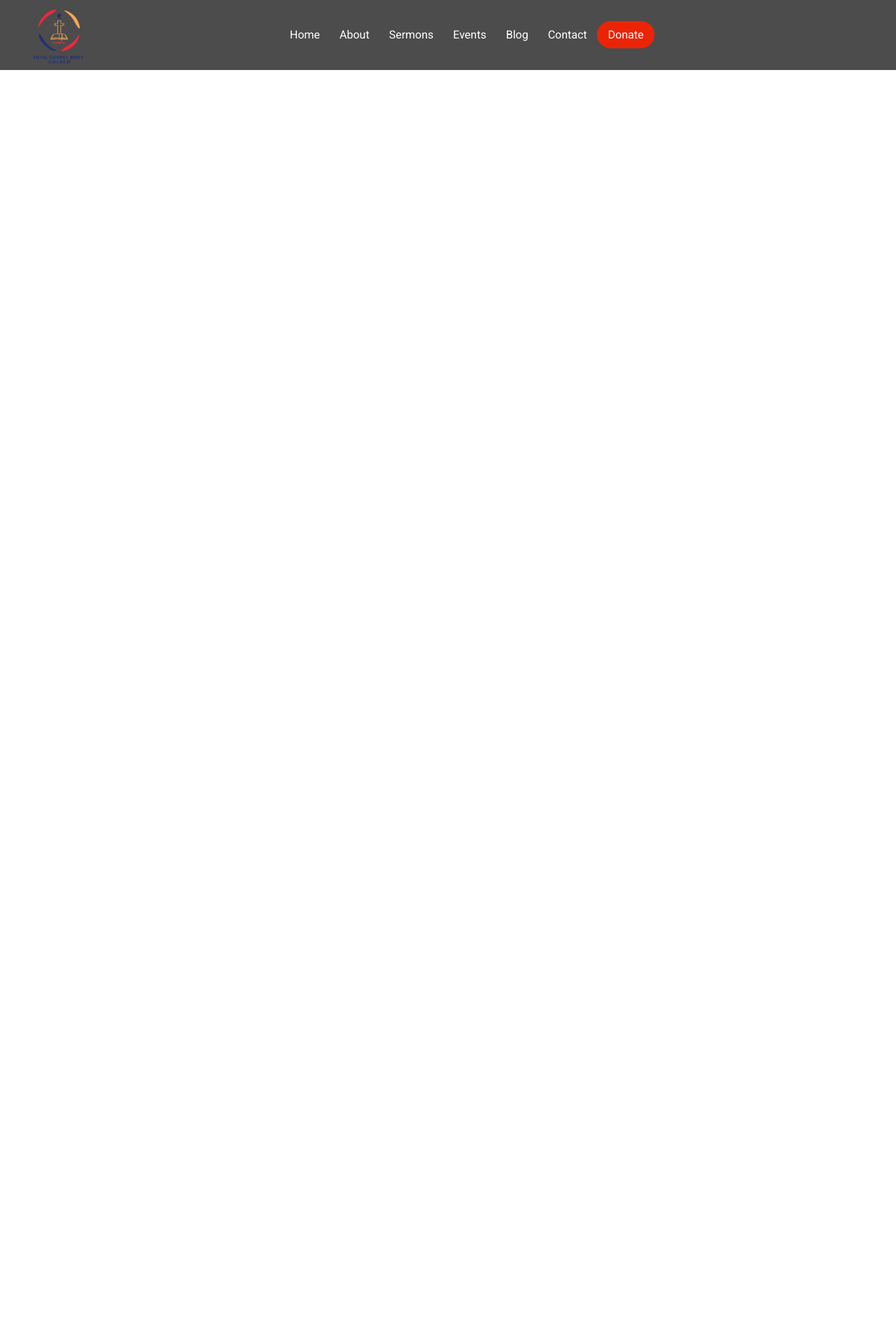
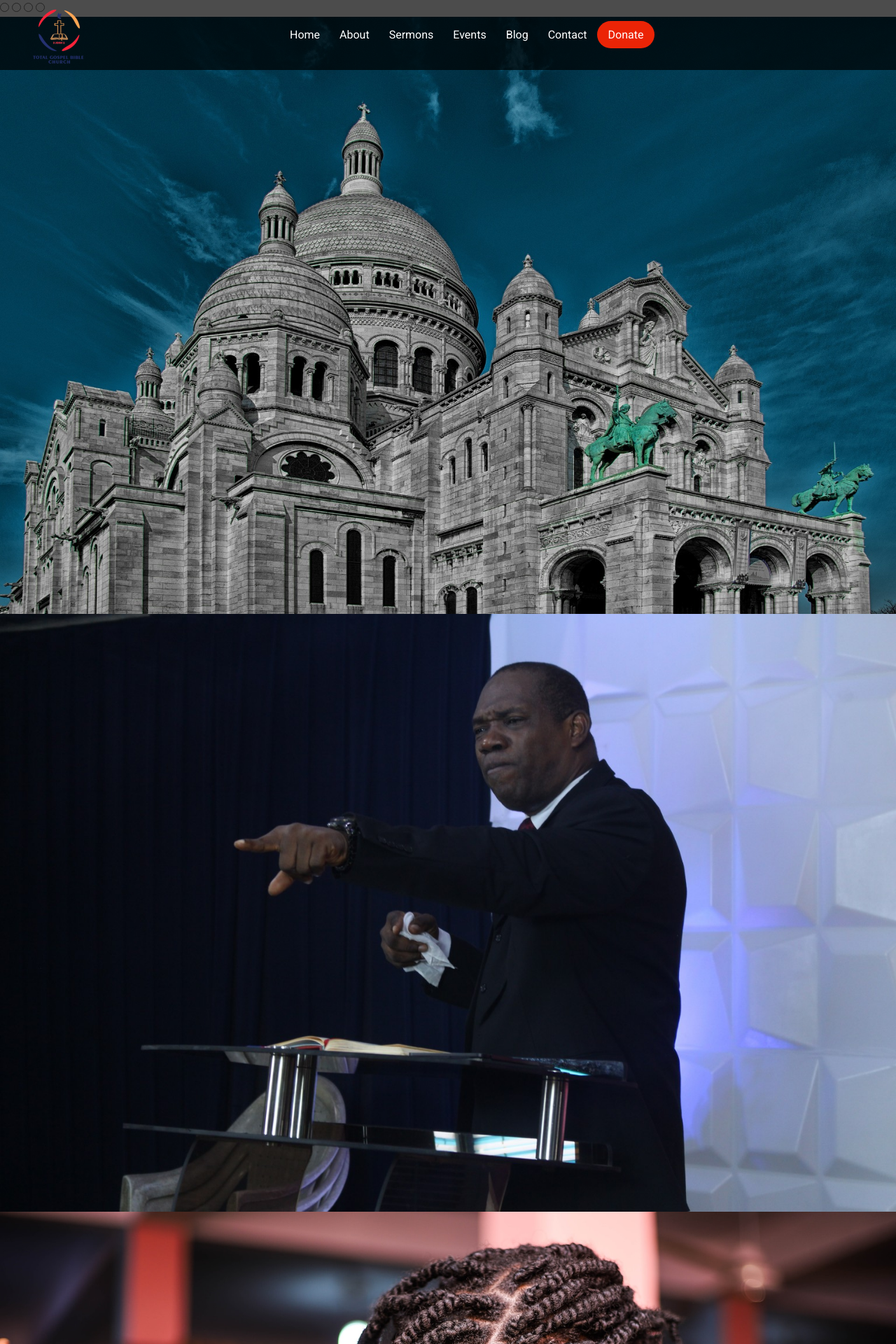
Before and after one commit to Shuga8/TGBC, a Laravel app: page / in a window 1280 px wide. Shown: the top 1920 px of the page at 70% size. Before the commit the page ends 100 px from the top, so only its background shows below. Run offline with Laravel 10, Linux system fonts and the light colour scheme; style sheets or scripts are compiled from the project's sources.

Commit message:
carousel slider html template

```diff
--- a/public/css/pages/main.css
+++ b/public/css/pages/main.css
@@ -23,6 +23,7 @@
     width: 100%;
     height: 100px;
     background: rgba(0, 0, 0, 0.7);
+    z-index: 10;
   }
   .header .navbar {
     width: 100%;
--- a/public/css/pages/main.scss
+++ b/public/css/pages/main.scss
@@ -22,6 +22,7 @@
         width: 100%;
         height: 100px;
         background: rgba($color: #000000, $alpha: 0.7);
+        z-index: 10;
 
         .navbar {
             width: 100%;
--- a/resources/views/pages/index.blade.php
+++ b/resources/views/pages/index.blade.php
@@ -1,6 +1,49 @@
 <x-layout :title="$title">
 
-	<div class="carousel-container">
+	<div class="carousel">
+
+		<div class="slider">
+			<div class="slides">
+
+				{{-- Radios for slides --}}
+
+				<input id="radio1" name="radio-btn" type="radio">
+				<input id="radio2" name="radio-btn" type="radio">
+				<input id="radio3" name="radio-btn" type="radio">
+				<input id="radio4" name="radio-btn" type="radio">
+
+				{{-- Images --}}
+				<div class="slide first">
+					<img src="{{ asset('images/1.jpg') }}" alt="">
+				</div>
+
+				<div class="slide">
+					<img src="{{ asset('images/2.jpg') }}" alt="">
+				</div>
+
+				<div class="slide">
+					<img src="{{ asset('images/3.jpg') }}" alt="">
+				</div>
+
+				<div class="slide">
+					<img src="{{ asset('images/4.jpg') }}" alt="">
+				</div>
+
+				<div class="navigation-auto">
+					<div class="auto-btn1"></div>
+					<div class="auto-btn2"></div>
+					<div class="auto-btn3"></div>
+					<div class="auto-btn4"></div>
+				</div>
+
+				<div class="navigation-manual">
+					<label class="manual-btn" for="radio1"></label>
+					<label class="manual-btn" for="radio2"></label>
+					<label class="manual-btn" for="radio3"></label>
+					<label class="manual-btn" for="radio4"></label>
+				</div>
+			</div>
+		</div>
 
 	</div>
 
```
Also changed, not shown: public/images/1.jpg (added), public/images/2.jpg (added), public/images/3.jpg (added), public/images/4.jpg (renamed from public/images/patrick-fore-b_SHPU5M3nk-unsplash (1).jpg), public/images/5.jpg (added), public/images/building-102110_1920.jpg (added), public/images/cathedral-3457933_1920.jpg (added), 1 other file.
